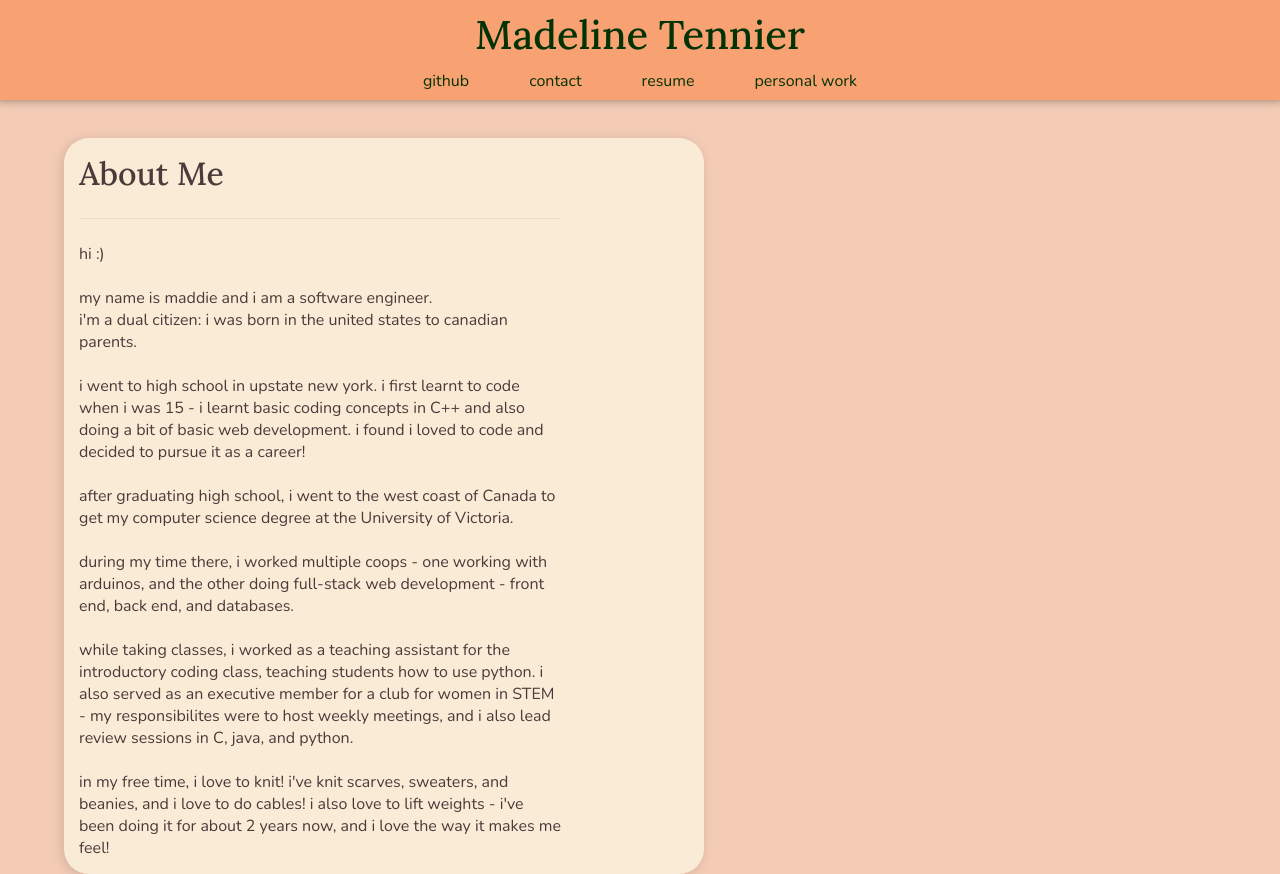
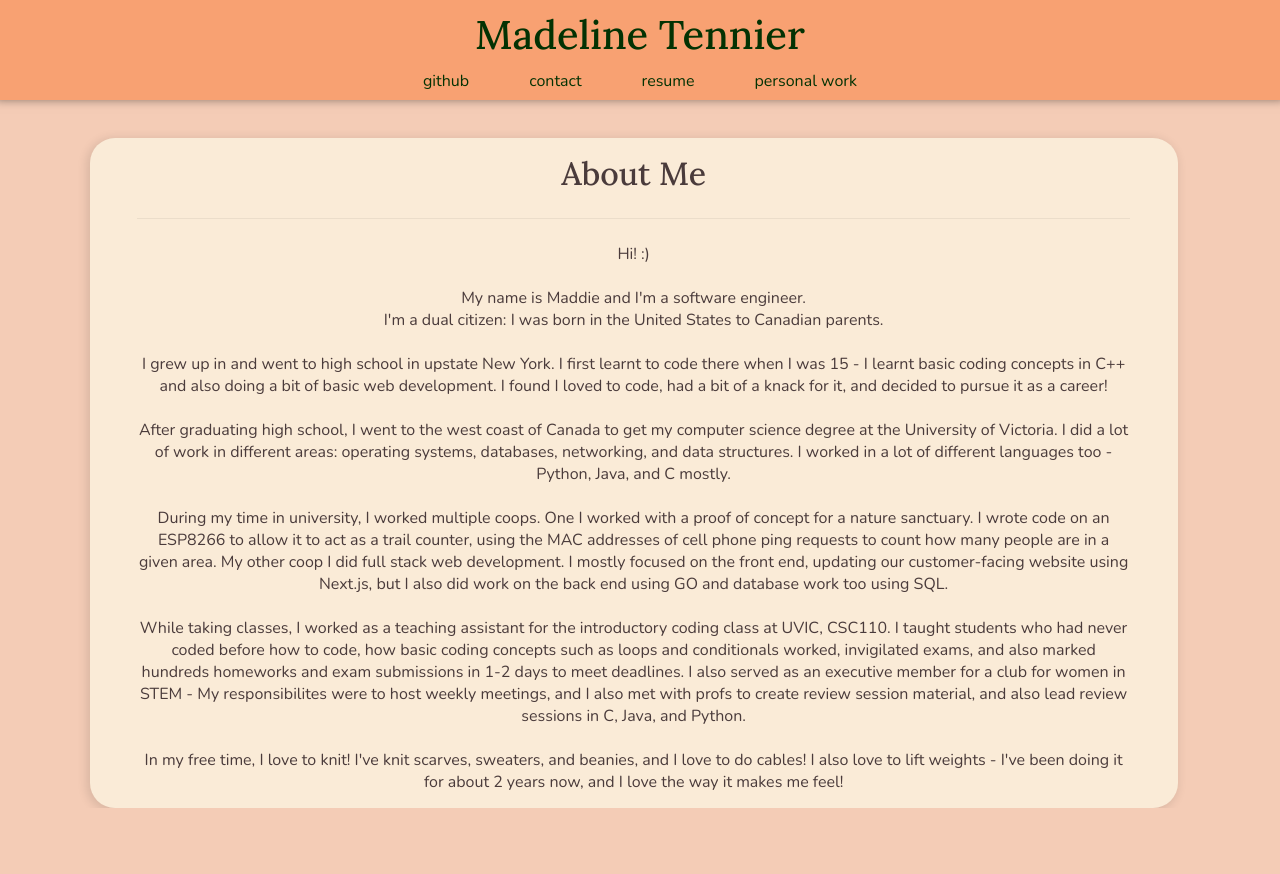
Before and after one commit to mtennier/mtennier.github.io, a Next.js app: page / in a window 1280 px wide. After the commit the page ends 808 px from the top, so only its background shows below. Built offline with nearby package versions, Linux system fonts and the light colour scheme.

Commit message:
modifying contact/info blocks (#7)

```diff
--- a/components/ContactMePage/ContactBlock.tsx
+++ b/components/ContactMePage/ContactBlock.tsx
@@ -25,7 +25,7 @@ const ContactBlock = () => {
                      </p>
                      <br />
                      <p>
-                        If youre looking for my resume, you can find it in the header above -
+                        If you're looking for my resume, you can find it in the header above -
                         my github is also there!
                      </p>
                      <br />
--- a/components/IndexPage/InformationBlock.module.scss
+++ b/components/IndexPage/InformationBlock.module.scss
@@ -2,16 +2,19 @@
     display:flex;
     border-radius:var(--round-border-radius);
     background-color: var(--global-secondary-color);
-    width:50%;
+    width:85%;
     margin-top:3%;
-    margin-left:5%;
+    margin-left:7%;
     box-shadow: var(--block-shadow);
 }
 
 .informationText {
-    width:80%;
+    width:100%;
     height:50%;
     padding: 15px;
     font-size: 16px;
     color: var(--secondary-text-color);
+    text-align:center;
+    margin-left:3%;
+    margin-right:3%;
 }
--- a/components/IndexPage/InformationBlock.tsx
+++ b/components/IndexPage/InformationBlock.tsx
@@ -11,43 +11,53 @@ const InformationBlock = () => {
                 </h1>
                 <Divider style={{paddingBottom:-1, paddingTop:-1}}/>
             <p>
-                hi :)
+                Hi! :)
             </p>
             <br />
             <p>
-                my name is maddie and i am a software engineer.
+                My name is Maddie and I'm a software engineer.
             </p>
             <p>
-            i'm a dual citizen: i was born in the united states to canadian parents.
+                I'm a dual citizen: I was born in the United States to Canadian parents.
             </p>
             <br />
             <p>
-                i went to high school in upstate new york. i first learnt to code when i was 15 - i learnt
-                basic coding concepts in C++ and also doing a bit of basic web development. i found
-                i loved to code and decided to pursue it as a career!
+                I grew up in and went to high school in upstate New York. I first learnt to code there when I was 15 -
+                I learnt basic coding concepts in C++ and also doing a bit of basic web development.
+                I found I loved to code, had a bit of a knack for it, and decided to pursue it as a career!
             </p>
             <br />
             <p>
-            after graduating high school, i went to the west coast of Canada to get my computer
-            science degree at the University of Victoria.
+                After graduating high school, I went to the west coast of Canada to get my computer
+                science degree at the University of Victoria. I did a lot of work in different areas:
+                operating systems, databases, networking, and data structures. I worked in a lot of different
+                languages too - Python, Java, and C mostly.
             </p>
             <br />
             <p>
-                during my time there, i worked multiple coops - one working with arduinos, and
-                the other doing full-stack web development - front end, back end, and databases.
+                During my time in university, I worked multiple coops. One I worked with
+                a proof of concept for a nature sanctuary. I wrote code on an ESP8266
+                to allow it to act as a trail counter, using the MAC addresses of cell
+                phone ping requests to count how many people are in a given area.
+                My other coop I did full stack web development. I mostly focused on the front end, updating
+                our customer-facing website using Next.js, but I also did work on the back end using GO
+                and database work too using SQL.
             </p>
             <br />
             <p>
-            while taking classes, i worked as a teaching assistant for the introductory coding class,
-            teaching students how to use python. i also served as an executive member for
-            a club for women in STEM - my responsibilites were to host weekly meetings,
-            and i also lead review sessions in C, java, and python.
+                While taking classes, I worked as a teaching assistant for the introductory coding class
+                at UVIC, CSC110. I taught students who had never coded before how to code, how basic
+                coding concepts such as loops and conditionals worked, invigilated exams,
+                and also marked hundreds homeworks and exam submissions in 1-2 days to meet deadlines.
+                I also served as an executive member for a club for women in STEM - My responsibilites were
+                to host weekly meetings, and I also met with profs to create review session material, and
+                also lead review sessions in C, Java, and Python.
             </p>
             <br />
             <p>
-                in my free time, i love to knit! i've knit scarves, sweaters, and beanies, and i love
-                to do cables! i also love to lift weights - i've been doing it for about 2 years now,
-                and i love the way it makes me feel!
+                In my free time, I love to knit! I've knit scarves, sweaters, and beanies, and I love
+                to do cables! I also love to lift weights - I've been doing it for about 2 years now,
+                and I love the way it makes me feel!
             </p>
             </div>
         </div>
```
